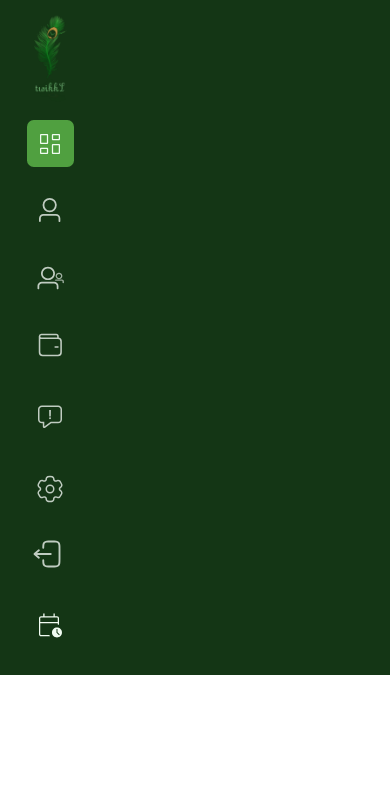
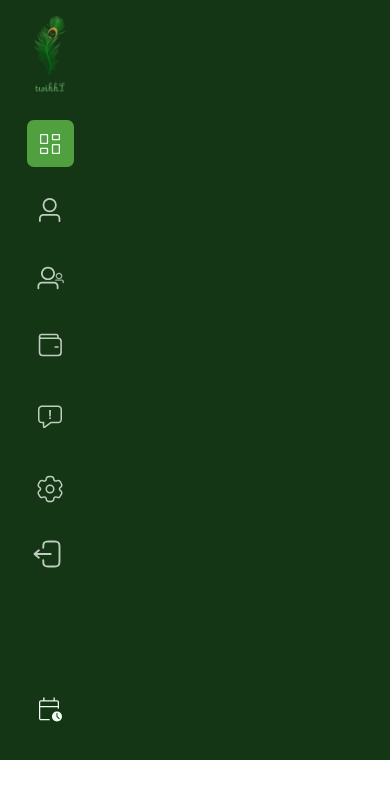
Before and after one commit to JiggyDevs/twikkl-dashboard, a Next.js app: page /dashboard in a window 390 px wide. Shown: the top 798 px of the page. Built offline with nearby package versions, Linux system fonts and the light colour scheme.

Commit message:
feat: dashboard home

```diff
--- a/src/app/ui/organisms/SideBar.tsx
+++ b/src/app/ui/organisms/SideBar.tsx
@@ -5,7 +5,7 @@ import { CalendarTimeIcon, LogoutIcon } from "../../../../public/svg";
 
 const SideBar = () => {
   return (
-    <aside className="bg-twikkl-main h-[80vh] md:h-screen flex flex-col pb-4 pt-2">
+    <aside className="h-[90vh] md:h-screen flex flex-col pb-4 pt-2">
       <div className="flex flex-col gap-y-4">
         <Link href="/dashboard" className="flex items-center">
           <Image
```
